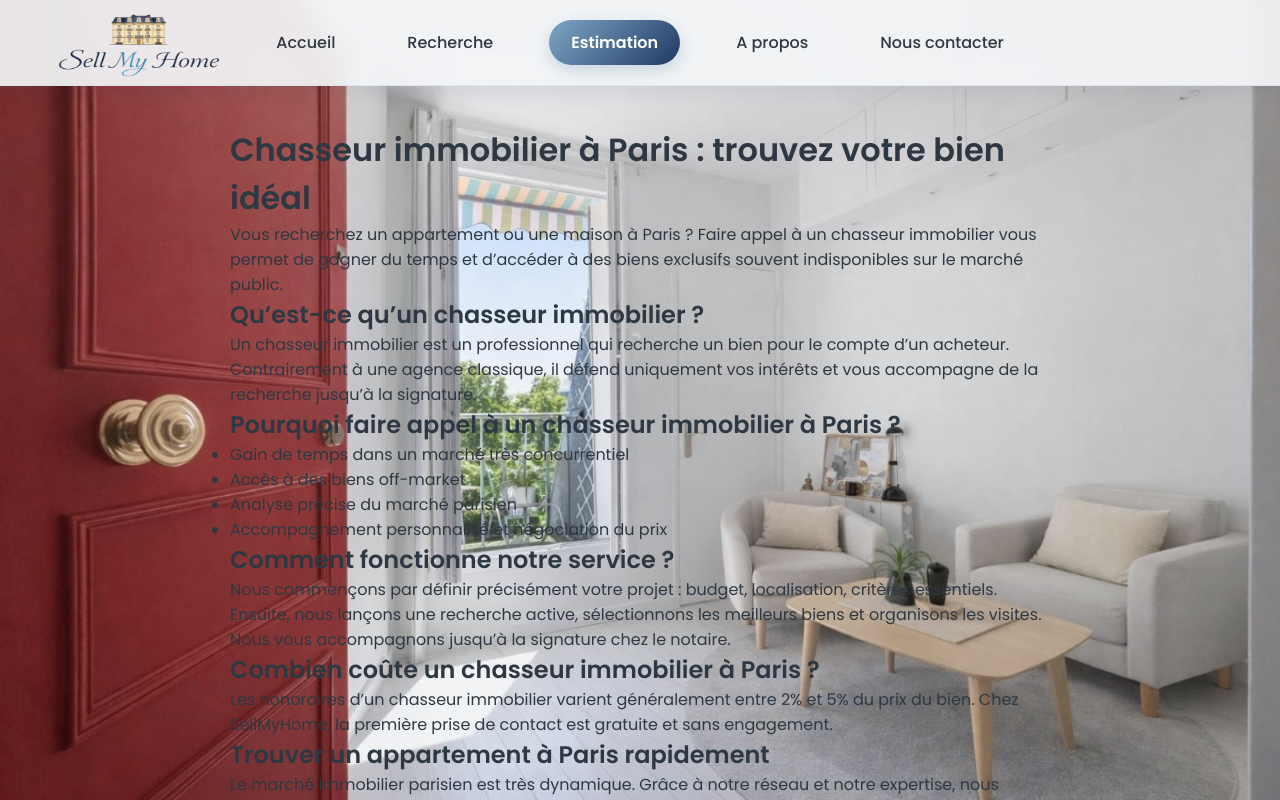
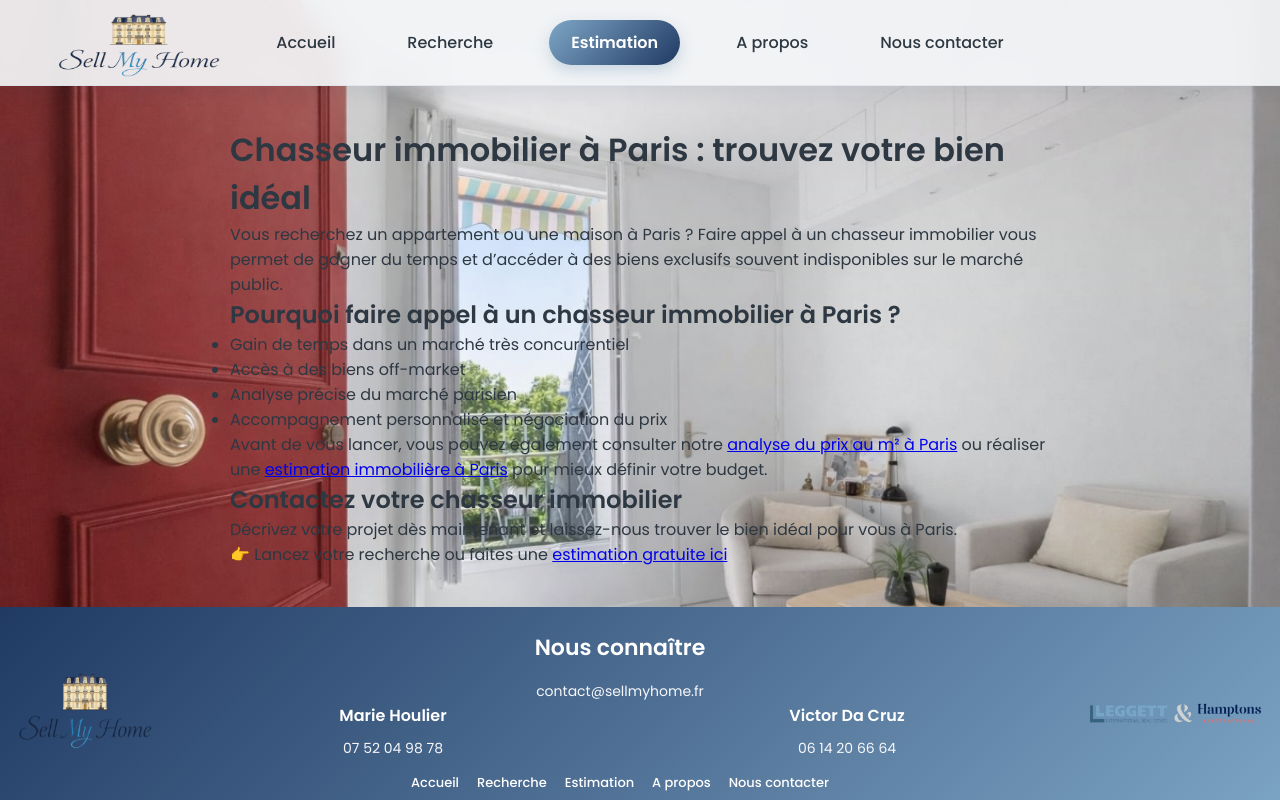
Before and after one commit to Juju-kpi/estimation_immo, a Next.js app: page /chasseur-paris in a window 1280 px wide. Shown: the top 800 px of the page. Built offline with nearby package versions, Linux system fonts and the light colour scheme.

Commit message:
Update page.js

```diff
--- a/app/chasseur-paris/page.js
+++ b/app/chasseur-paris/page.js
@@ -1,3 +1,5 @@
+import Link from "next/link";
+
 export default function Page() {
   return (
     <main style={{ padding: "40px", maxWidth: "900px", margin: "auto" }}>
@@ -9,14 +11,6 @@ export default function Page() {
         et d’accéder à des biens exclusifs souvent indisponibles sur le marché public.
       </p>
 
-      <h2>Qu’est-ce qu’un chasseur immobilier ?</h2>
-      <p>
-        Un chasseur immobilier est un professionnel qui recherche un bien
-        pour le compte d’un acheteur. Contrairement à une agence classique,
-        il défend uniquement vos intérêts et vous accompagne de la recherche
-        jusqu’à la signature.
-      </p>
-
       <h2>Pourquoi faire appel à un chasseur immobilier à Paris ?</h2>
       <ul>
         <li>Gain de temps dans un marché très concurrentiel</li>
@@ -25,26 +19,16 @@ export default function Page() {
         <li>Accompagnement personnalisé et négociation du prix</li>
       </ul>
 
-      <h2>Comment fonctionne notre service ?</h2>
       <p>
-        Nous commençons par définir précisément votre projet : budget,
-        localisation, critères essentiels. Ensuite, nous lançons une recherche
-        active, sélectionnons les meilleurs biens et organisons les visites.
-        Nous vous accompagnons jusqu’à la signature chez le notaire.
-      </p>
-
-      <h2>Combien coûte un chasseur immobilier à Paris ?</h2>
-      <p>
-        Les honoraires d’un chasseur immobilier varient généralement entre
-        2% et 5% du prix du bien. Chez SellMyHome, la première prise de contact
-        est gratuite et sans engagement.
-      </p>
-
-      <h2>Trouver un appartement à Paris rapidement</h2>
-      <p>
-        Le marché immobilier parisien est très dynamique. Grâce à notre réseau
-        et notre expertise, nous maximisons vos chances de trouver rapidement
-        le bien qui correspond parfaitement à vos attentes.
+        Avant de vous lancer, vous pouvez également consulter notre{" "}
+        <Link href="/prix-m2-paris">
+          analyse du prix au m² à Paris
+        </Link>{" "}
+        ou réaliser une{" "}
+        <Link href="/estimation-paris">
+          estimation immobilière à Paris
+        </Link>{" "}
+        pour mieux définir votre budget.
       </p>
 
       <h2>Contactez votre chasseur immobilier</h2>
@@ -53,6 +37,12 @@ export default function Page() {
         le bien idéal pour vous à Paris.
       </p>
 
+      <p>
+        👉 Lancez votre recherche ou faites une{" "}
+        <Link href="/estimation">
+          estimation gratuite ici
+        </Link>
+      </p>
     </main>
   );
 }
```
